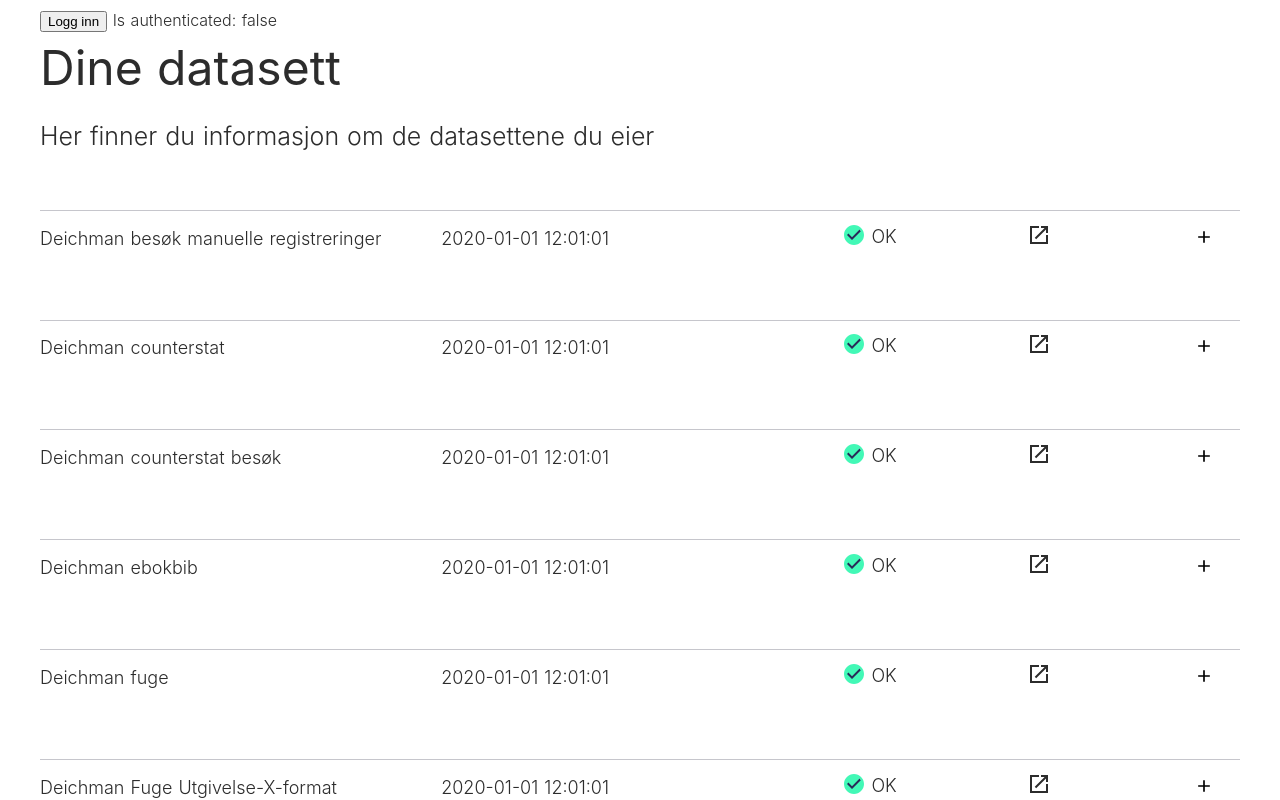
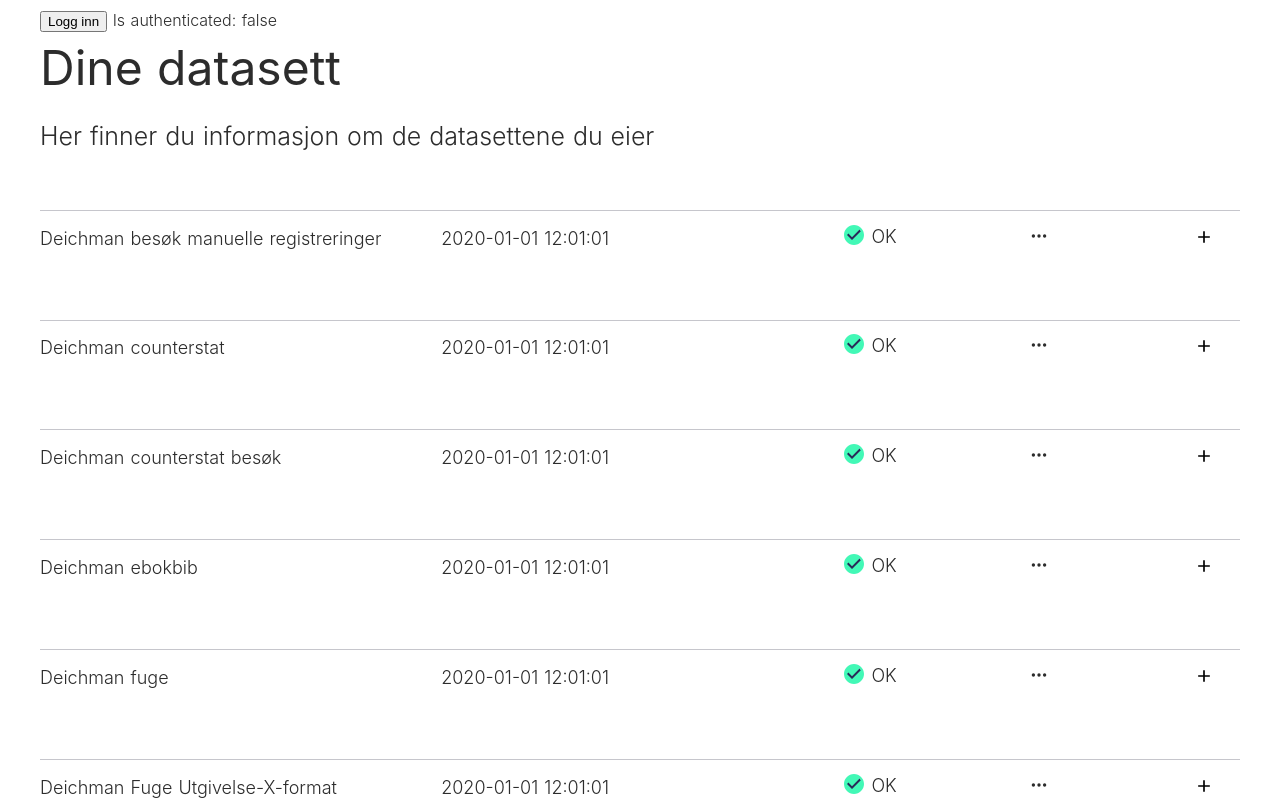
Before and after one commit to oslokommune/dataplatform-frontend, a Vue app: page /#/ in a window 1280 px wide. Shown: the top 800 px of the page. Built offline with nearby package versions, Linux system fonts and the light colour scheme; no server answers.

Commit message:
DP-1102: Replace detail-icon

```diff
--- a/src/components/DatasetList/Home.vue
+++ b/src/components/DatasetList/Home.vue
@@ -1,6 +1,5 @@
 <template>
   <div>
-
     <!-- TOOO: Remove, this is only a proof of concept. -->
     <button @click="login">Logg inn</button>
     Is authenticated: {{ isAuthenticated }}
@@ -34,7 +33,7 @@
           </dl>
         </template>
         <template v-slot:edit>
-          <a href="#"> <IconOpenInNew /></a>
+          <a href="#"> <IconDotDotHorizontal /></a>
         </template>
       </ExpandableRow>
     </div>
@@ -46,7 +45,7 @@
 
 <script>
 import { mapGetters, mapActions, mapState } from 'vuex'
-import IconOpenInNew from '@/components/icons/IconOpenInNew'
+import IconDotDotHorizontal from '@/components/icons/IconDotDotHorizontal'
 import ExpandableRow from '@/components/LayoutComponents/ExpandableRow'
 import DatasetStatus from '@/components/DatasetList/DatasetStatus'
 import datasets from '@/assets/mock/dataset.json'
@@ -55,7 +54,7 @@
   name: 'DatasetList',
   components: {
     ExpandableRow,
-    IconOpenInNew,
+    IconDotDotHorizontal,
     DatasetStatus,
   },
   data() {
--- /dev/null
+++ b/src/components/icons/IconDotDotHorizontal.vue
@@ -0,0 +1,15 @@
+<template>
+  <svg
+    width="1em"
+    height="1em"
+    viewBox="0 0 16 16"
+    class="IconDotDotHorizontal"
+    fill="currentColor"
+    xmlns="http://www.w3.org/2000/svg"
+  >
+    <path
+      fill-rule="evenodd"
+      d="M3 9.5a1.5 1.5 0 1 1 0-3 1.5 1.5 0 0 1 0 3zm5 0a1.5 1.5 0 1 1 0-3 1.5 1.5 0 0 1 0 3zm5 0a1.5 1.5 0 1 1 0-3 1.5 1.5 0 0 1 0 3z"
+    />
+  </svg>
+</template>
```
